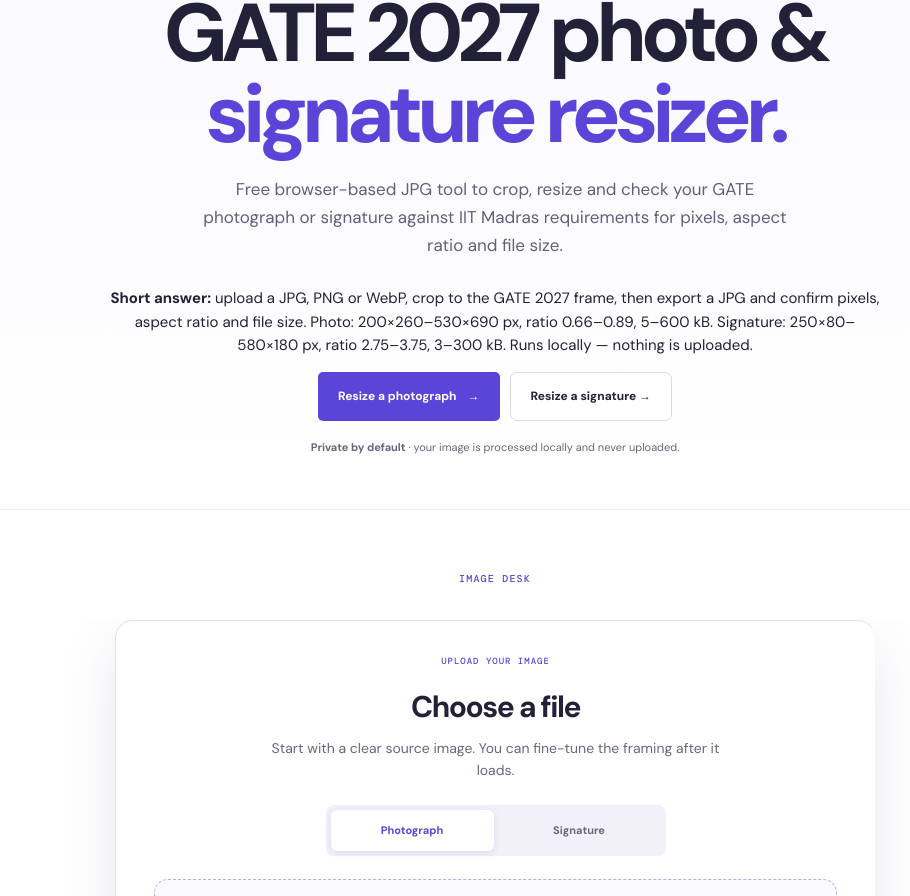
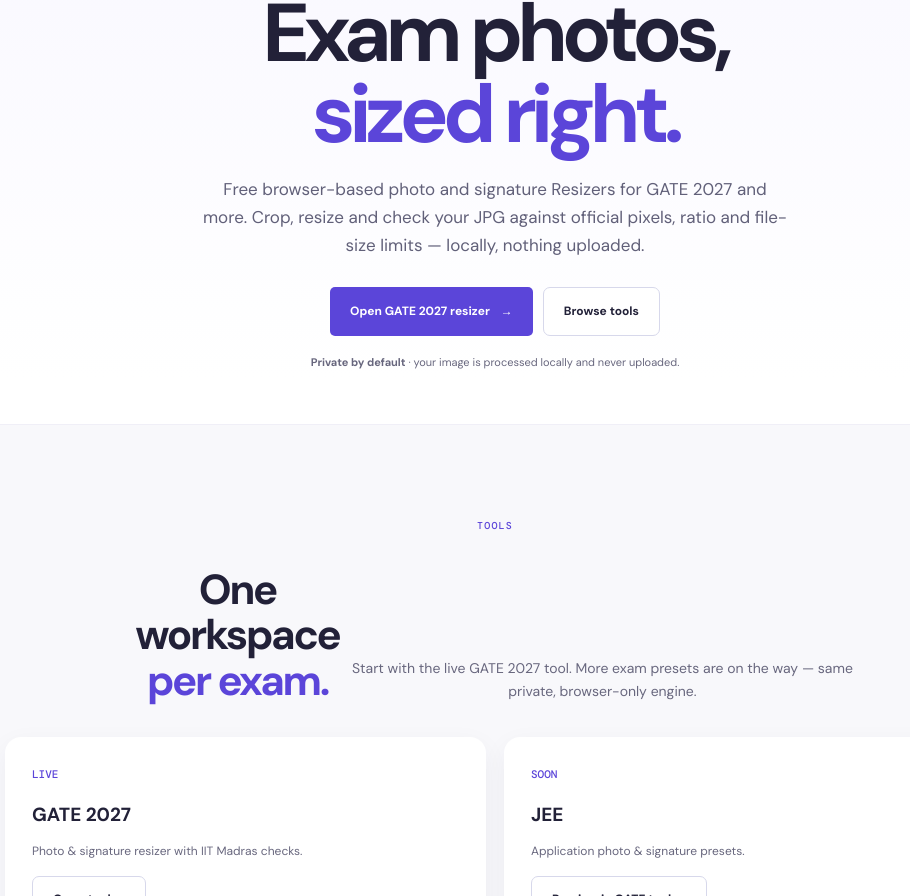
Before and after one commit to dhanavathsrikanth/resizephoto, a React (Vite) app: page / in a window 1280 px wide. Shown: the part 204-1100 px from the top of the page, without its empty margins (145-1055 px from the left). Built offline with nearby package versions, Linux system fonts and the light colour scheme.

Commit message:
Split home landing page from /gate tool, add home SEO and sitemap

```diff
--- a/src/main.jsx
+++ b/src/main.jsx
@@ -25,12 +25,33 @@
   compress: { name: 'Image compressor', eyebrow: 'Image · resize & compression', description: 'Resize, crop and export an image with settings you control.' }
 };
 
-const currentPath = window.location.pathname.split('/').filter(Boolean)[0] || 'gate';
+const currentPath = window.location.pathname.split('/').filter(Boolean)[0] || '';
 const legalKey = LEGAL_PAGES[currentPath] ? currentPath : null;
-const productKey = legalKey ? 'gate' : (PRODUCTS[currentPath] ? currentPath : 'gate');
+const isHome = !legalKey && currentPath === '';
+const productKey = (legalKey || isHome) ? 'gate' : (PRODUCTS[currentPath] ? currentPath : 'gate');
 const product = PRODUCTS[productKey];
 
 function formatBytes(bytes) { return `${Math.max(0.1, bytes / 1024).toFixed(1)} kB`; }
+
+function LandingPage() {
+  const tools = [
+    { name: 'GATE 2027', desc: 'Photo & signature resizer with IIT Madras checks.', href: '/gate', live: true },
+    { name: 'JEE', desc: 'Application photo & signature presets.', href: '/gate', live: false },
+    { name: 'NEET', desc: 'Application photo & signature presets.', href: '/gate', live: false },
+    { name: 'SSC', desc: 'Application photo & signature presets.', href: '/gate', live: false },
+    { name: 'UPSC', desc: 'Application photo & signature presets.', href: '/gate', live: false },
+    { name: 'Passport', desc: 'Clean passport-style photograph export.', href: '/gate', live: false },
+  ];
+  return <>
+    <header className="topbar"><a className="brand" href="/" aria-label="ResizePhoto.online home"><span className="brand-mark">R</span><span>ResizePhoto<br /><b>.online</b></span></a><nav aria-label="ResizePhoto.online"><a href="/gate">GATE 2027 tool</a><a href="#tools">All tools</a><a href="#how">How it works</a></nav><div className="nav-status"><span></span>Private & local</div><a className="nav-cta" href="/gate">Open resizer <span>→</span></a></header>
+    <main id="top">
+      <section className="hero"><div className="hero-copy"><p className="eyebrow"><span className="pulse"></span> Free exam image tools</p><h1>Exam photos,<br /><em>sized right.</em></h1><p className="hero-lede">Free browser-based photo and signature Resizers for GATE 2027 and more. Crop, resize and check your JPG against official pixels, ratio and file-size limits — locally, nothing uploaded.</p><div className="hero-actions"><a className="primary" href="/gate">Open GATE 2027 resizer <span>→</span></a><a className="secondary" href="#tools">Browse tools</a></div><p className="microcopy"><b>Private by default</b> · your image is processed locally and never uploaded.</p></div><div className="hero-card"><div className="card-label">Featured tool</div><div className="brief-row"><strong>EXAM</strong><span>GATE 2027</span></div><div className="brief-row"><strong>OUTPUT</strong><span>JPG · measurable checks</span></div><div className="rule-line"></div><p>Photo 200×260–530×690 px · Signature 250×80–580×180 px. Ratio and KB checks built in.</p><div className="stamp">GATE<br /><small>2027</small></div></div></section>
+      <section className="rules" id="tools"><div className="section-kicker">Tools <span>Pick yours</span></div><div className="rules-intro"><h2>One workspace<br /><em>per exam.</em></h2><p>Start with the live GATE 2027 tool. More exam presets are on the way — same private, browser-only engine.</p></div><div className="rule-cards">{tools.map(t => <article key={t.name}><span className="rule-num">{t.live ? 'LIVE' : 'SOON'}</span><h3>{t.name}</h3><p>{t.desc}</p><p><a className="secondary" href={t.href}>{t.live ? 'Open tool →' : 'Preview in GATE tool →'}</a></p></article>)}</div></section>
+      <section className="rules" id="how"><div className="section-kicker">How it works</div><div className="rules-intro"><h2>Three steps,<br /><em>two minutes.</em></h2><p>Your image stays in this browser. Frame it, check the measurable requirements, download a submission-ready JPG.</p></div><div className="rule-cards"><article><span className="rule-num">01</span><h3>Upload</h3><p>JPG, PNG or WebP up to 10 MB. Nothing is sent to a server.</p></article><article><span className="rule-num">02</span><h3>Crop & position</h3><p>Zoom, rotate and drag inside the exam frame.</p></article><article><span className="rule-num">03</span><h3>Check & download</h3><p>Review pixels, ratio and file size, then download the JPG.</p></article></div><div className="official-guidelines"><div className="section-kicker">Trust</div><h3>Private by design</h3><p>Local Canvas processing · No accounts · No uploads · Free forever. Read the <a href="/privacy">Privacy Policy</a>, <a href="/terms">Terms</a> and <a href="/disclaimer">Disclaimer</a> before submitting anywhere.</p><p className="official-source"><a href="/gate">Open the GATE 2027 resizer →</a></p></div></section>
+    </main>
+    <SiteFooter />
+  </>;
+}
 
 function SiteFooter() {
   return <footer><div className="footer-top"><div className="footer-brand"><span className="brand-mark">R</span><span>ResizePhoto<br /><b>.online</b></span></div><p>Prepare every application image with less guesswork.</p><div className="footer-private"><span></span> Runs locally in your browser</div></div><div className="footer-links"><div><strong>Tools</strong><a href="/gate#tool">GATE photograph</a><a href="/gate#tool">GATE signature</a><a href="/gate#rules">How it works</a></div><div><strong>Official guidance</strong><a href="https://gate2027.iitm.ac.in/photograph_and_signature" target="_blank" rel="noreferrer">GATE 2027 requirements ↗</a><a href="https://gate2027.iitm.ac.in/" target="_blank" rel="noreferrer">GATE 2027 home ↗</a></div><div><strong>More tools</strong><span>JEE · NEET · SSC</span><span>RRB · UPSC · Passport</span><span>More tools coming soon</span></div><div><strong>Legal</strong><a href="/privacy">Privacy Policy</a><a href="/terms">Terms of Service</a><a href="/disclaimer">Disclaimer</a><a href="/cookies">Cookie Policy</a></div></div><div className="footer-bottom"><small>© 2027 ResizePhoto.online · <a href="/privacy">Privacy</a> · <a href="/terms">Terms</a> · <a href="/disclaimer">Disclaimer</a> · <a href="/cookies">Cookies</a></small><small>Images are processed locally · Nothing is uploaded or stored</small></div></footer>;
@@ -81,6 +102,21 @@
   // Never overwrites the GATE keyword title with a generic one.
   useEffect(() => {
     const SITE = 'https://resizephoto.online';
+    if (!legalKey && currentPath === '') {
+      const title = 'ResizePhoto.online — Free Photo & Signature Resizer for Exams';
+      const desc = 'ResizePhoto.online offers free browser-based photo and signature tools for GATE 2027 and more exams. Crop, resize and check JPG images locally — nothing is uploaded.';
+      document.title = title;
+      const setMeta = (sel, attr, val, content) => { let el = document.head.querySelector(sel); if (!el) { el = document.createElement('meta'); el.setAttribute(attr, val); document.head.appendChild(el); } el.setAttribute('content', content); };
+      setMeta('meta[name="description"]', 'name', 'description', desc);
+      setMeta('meta[property="og:title"]', 'property', 'og:title', title);
+      setMeta('meta[property="og:url"]', 'property', 'og:url', `${SITE}/`);
+      setMeta('meta[name="twitter:title"]', 'name', 'twitter:title', title);
+      setMeta('meta[name="robots"]', 'name', 'robots', 'index, follow');
+      let canon = document.head.querySelector('link[rel="canonical"]');
+      if (!canon) { canon = document.createElement('link'); canon.setAttribute('rel', 'canonical'); document.head.appendChild(canon); }
+      canon.setAttribute('href', `${SITE}/`);
+      return;
+    }
     if (legalKey && LEGAL_PAGES[legalKey]) {
       const page = LEGAL_PAGES[legalKey];
       document.title = page.title;
@@ -151,6 +187,7 @@
 
   const allPass = metrics.length && metrics.every(item => item[2]);
   if (legalKey && LEGAL_PAGES[legalKey]) return <LegalPage pageKey={legalKey} />;
+  if (isHome) return <LandingPage />;
   return <>
     <header className="topbar"><a className="brand" href="/gate" aria-label="ResizePhoto.online home"><span className="brand-mark">R</span><span>ResizePhoto<br /><b>.online</b></span></a><nav aria-label="ResizePhoto.online"><a href="#tool">Image tool</a><a href="#rules">How it works</a><a href="https://gate2027.iitm.ac.in/photograph_and_signature" target="_blank" rel="noreferrer">Requirements ↗</a></nav><div className="nav-status"><span></span>Private & local</div><a className="nav-cta" href="#tool">Start adjusting <span>→</span></a></header>
     <main id="top">
```
Also changed, not shown: 2 other files (tests, documents, lock files or other folders).
